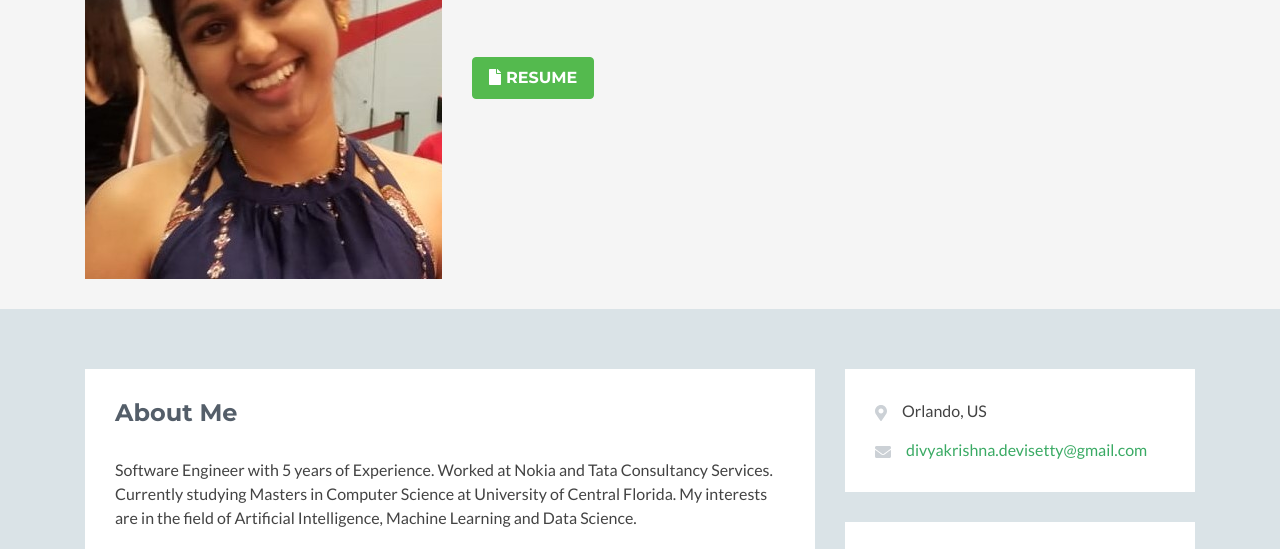
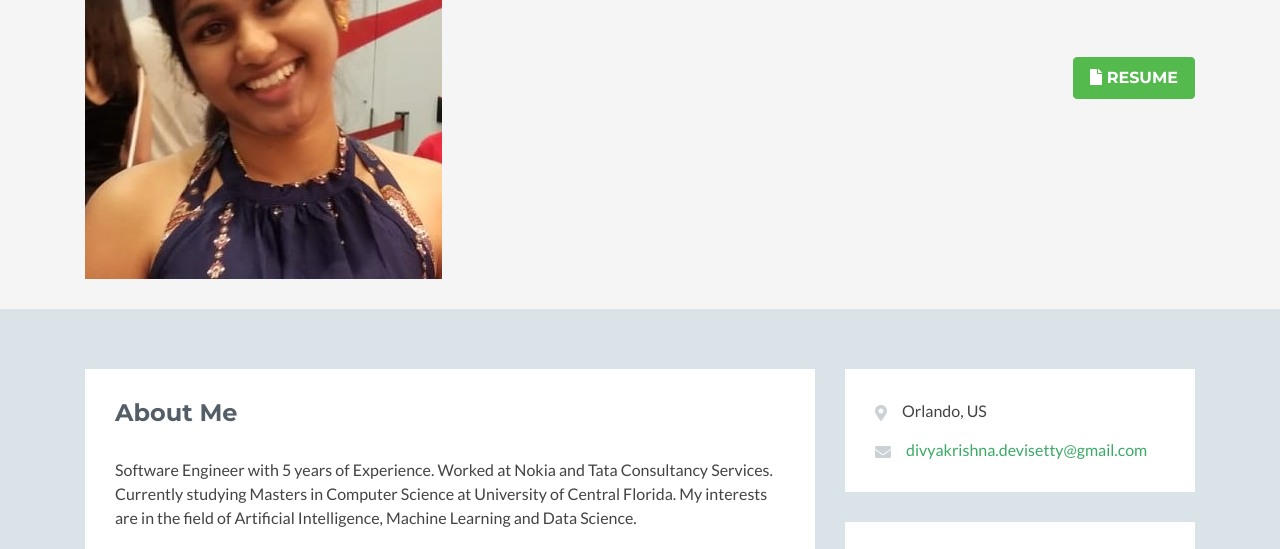
Before and after one commit to divyakrishnadevisetty/divyakrishnadevisetty.github.io, a plain HTML site: page index.html in a window 1280 px wide. Shown: the part 219-768 px from the top of the page. Drawn offline with nearby package versions, Linux system fonts and the light colour scheme; no server answers; a script that the page names is missing; some icons are missing.

Commit message:
update alignment

```diff
--- a/index.html
+++ b/index.html
@@ -47,7 +47,7 @@
                     <li class="list-inline-item last-item"><a href="#"><i class="fab fa-codepen"></i></a></li>-->
                 </ul>
             </div><!--//profile-->
-            <a class="btn btn-cta-primary float-left more-link" href="assets/docs/Resume.pdf" target="_blank"><i class="fas fa-file"></i>Resume</a>
+            <a class="btn btn-cta-primary float-right more-link" href="assets/docs/Resume.pdf" target="_blank"><i class="fas fa-file"></i>Resume</a>
         </div><!--//container-->
     </header><!--//header-->
 
```
